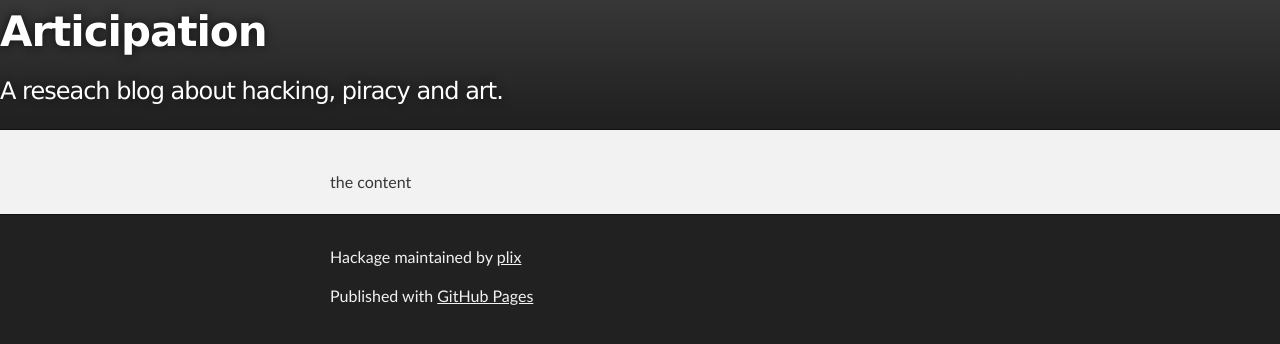
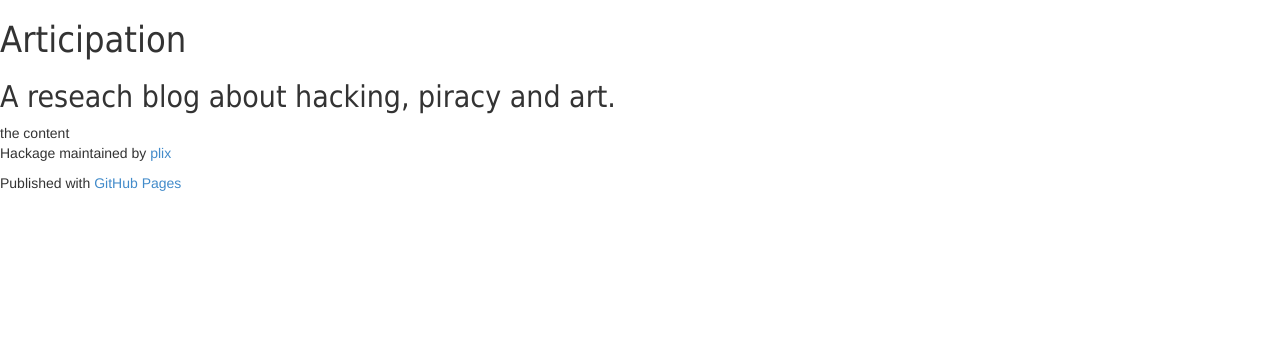
Before and after one commit to palletorsson/agency, a Jekyll site: the page built from index.html, in a window 1280 px wide. Shown: the top 344 px of the page. Built offline with Jekyll 4.4.1, drawn with Linux system fonts in a browser that asks for light colours; some web fonts are replaced.

Commit message:
removing other css

```diff
--- a/_layouts/default.html
+++ b/_layouts/default.html
@@ -16,7 +16,7 @@
     <link href="stylesheets/bootstrap.css" rel="stylesheet">
     <link href="stylesheets/bootstrap-responsive.css" rel="stylesheet">
 	<link href="stylesheets/site.css" rel="stylesheet">
-    <link rel="stylesheet" type="text/css" media="screen" href="stylesheets/stylesheet.css">
+
 
 
        <!--[if (lt IE 9)]><!-->
```
